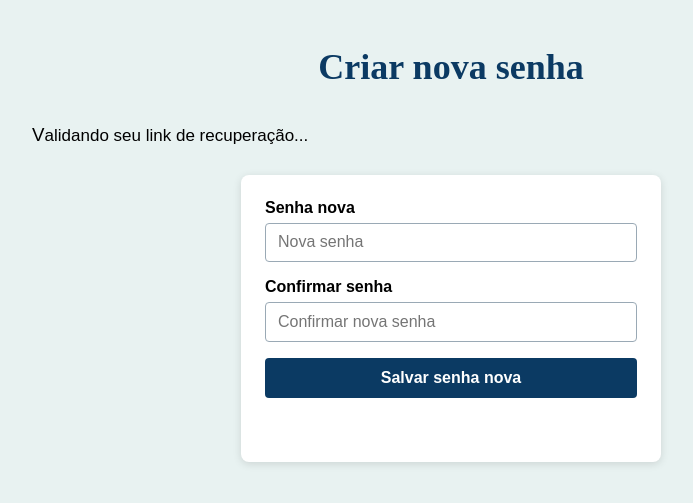
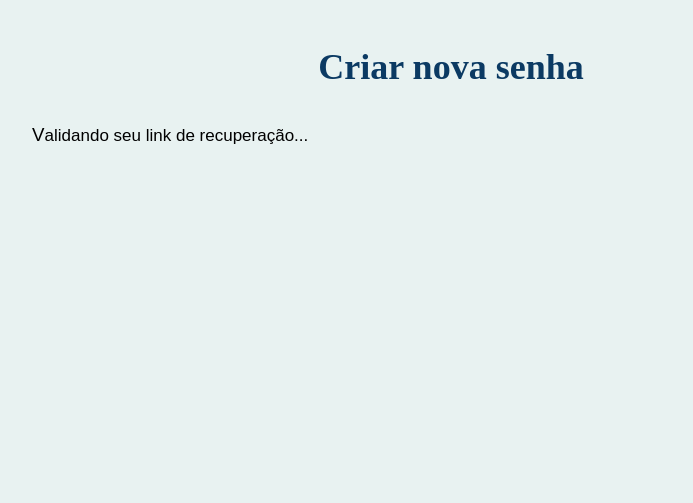
Before and after one commit to Demarco70/TCA_Demarco, a plain HTML site: page redefinir_senha.html in a window 1280 px wide. Shown: the part 111-614 px from the top of the page, without its empty margins (189-882 px from the left). Drawn offline with nearby package versions, Linux system fonts and the light colour scheme.

Commit message:
ainda arrumando para redefinir senha, tinha colocado id errado de novo

```diff
--- a/redefinir_senha.html
+++ b/redefinir_senha.html
@@ -21,7 +21,7 @@
 
         <p id="aviso-link">Validando seu link de recuperação...</p>
 
-        <form class="formulario" id="form-senha">
+        <form class="formulario" id="form-nova-senha" style="display: none">
             <label>
                 Senha nova
                 <input type="password" id="nova-senha" placeholder="Nova senha" minlength="6" required />
@@ -33,7 +33,7 @@
             </label>
 
             <button class="botao" type="submit">Salvar senha nova</button>
-            <p class="mensagem" id="mensagem" role="status"></p>
+            <p class="mensagem" id="msg-senha" role="status"></p>
         </form>
     </section>
 </main>
```
